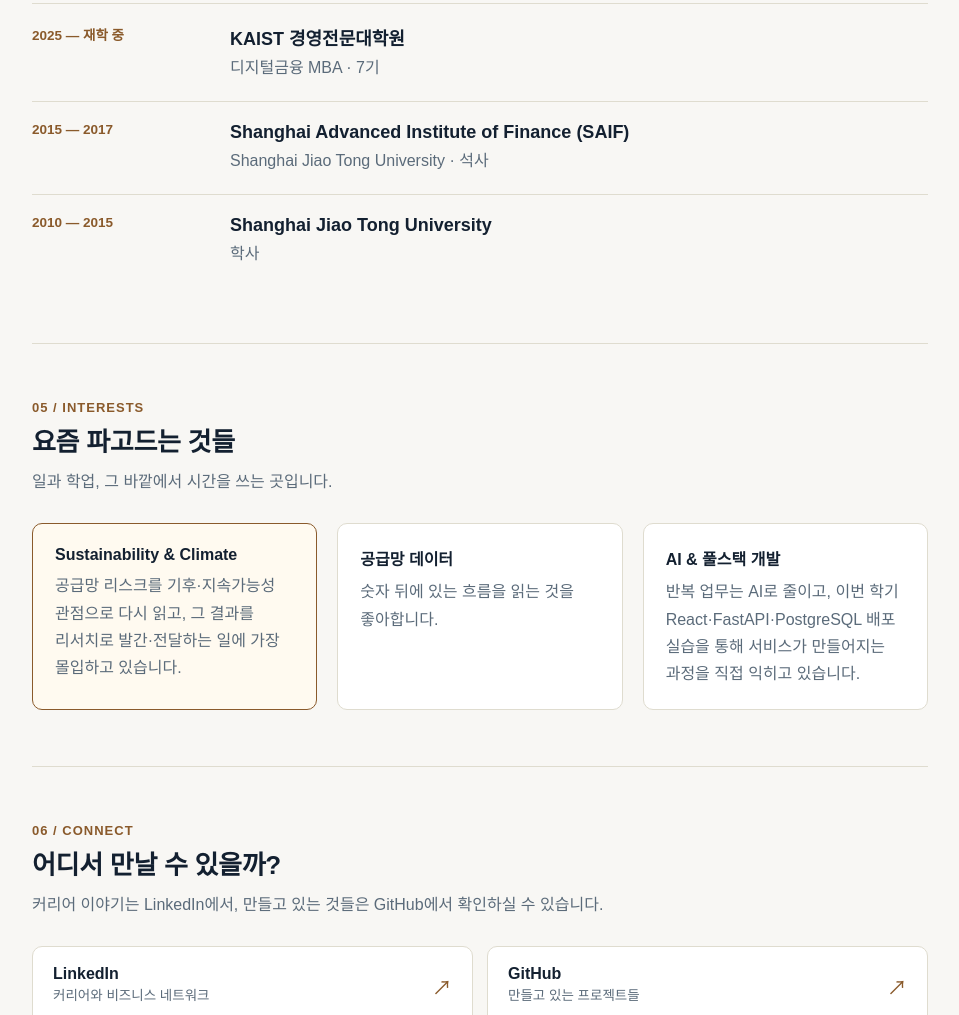
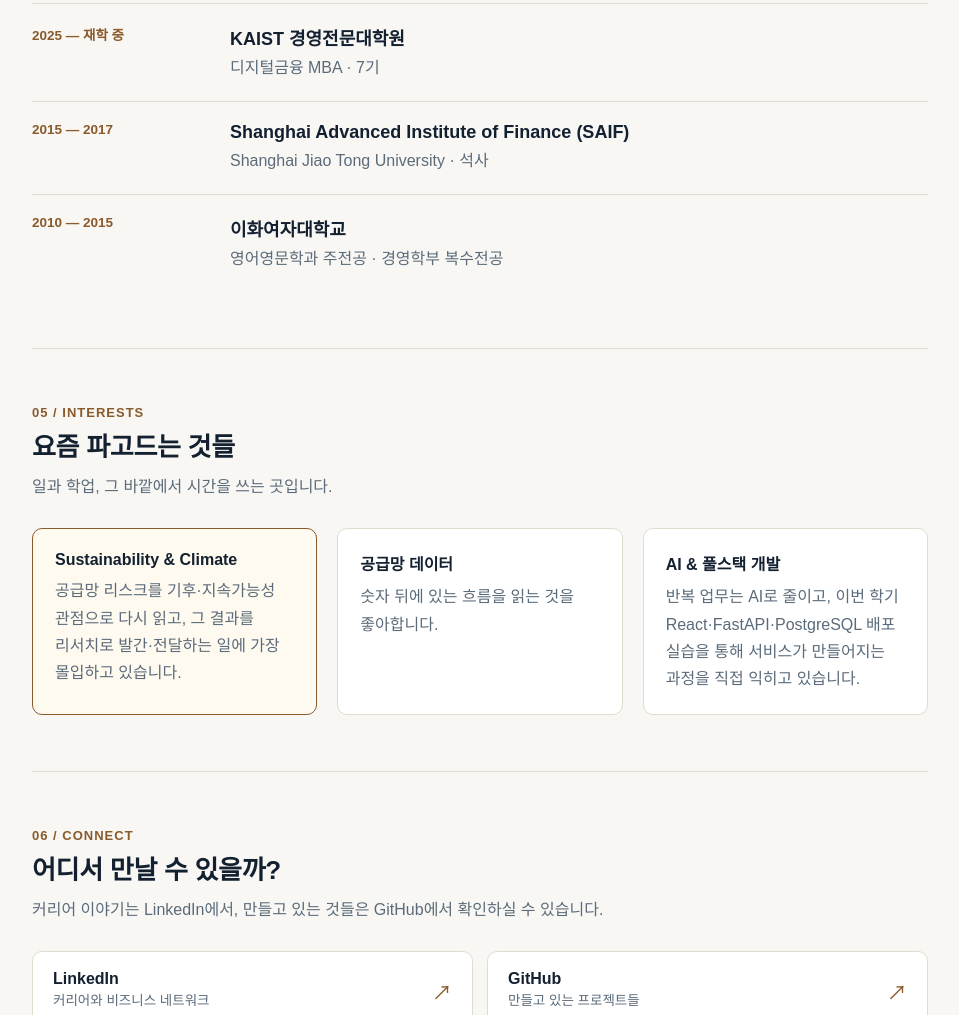
Before and after one commit to skk1001072/cloud-w1-hw, a plain HTML site: page w1_hw/index.html in a window 1280 px wide. Shown: the part 2256-3271 px from the top of the page, without its empty margins (160-1119 px from the left). Drawn offline with Linux system fonts and the light colour scheme.

Commit message:
Fix undergrad education entry to Ewha Womans University
Co-Authored-By: Claude Sonnet 5 <noreply@anthropic.com>

```diff
--- a/w1_hw/index.html
+++ b/w1_hw/index.html
@@ -198,8 +198,8 @@ footer{padding:32px 0 60px}
     <div class="education">
       <div class="date">2010 — 2015</div>
       <div>
-        <h3>Shanghai Jiao Tong University</h3>
-        <p>학사</p>
+        <h3>이화여자대학교</h3>
+        <p>영어영문학과 주전공 · 경영학부 복수전공</p>
       </div>
     </div>
   </section>
```
